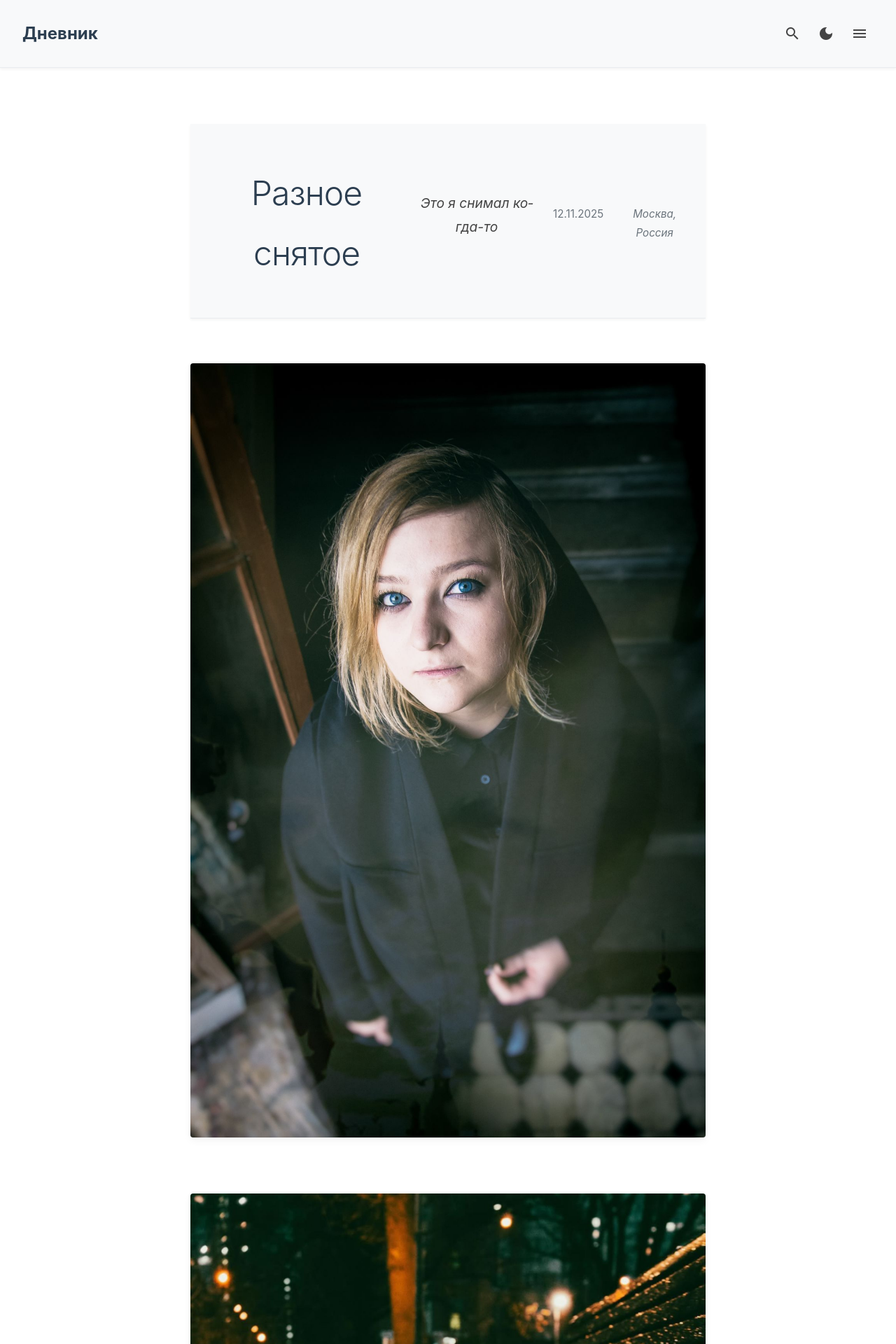
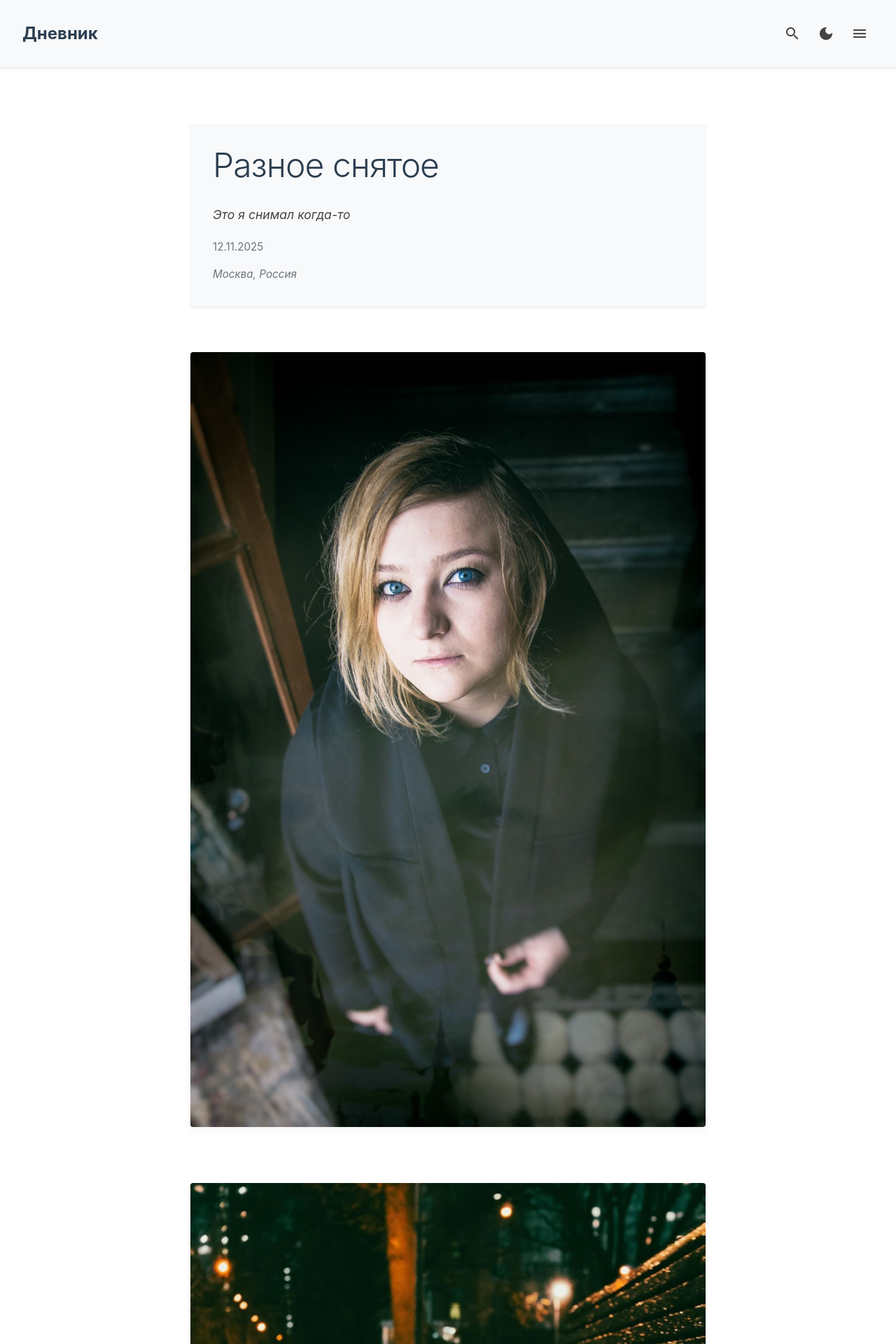
Before and after one commit to Xtoman/xtoman.github.io, a Jekyll site: the page built from _photoprojects/misc.md, in a window 1280 px wide. Shown: the top 1920 px of the page at 70% size. Built offline with Jekyll 4.4.1, drawn with Linux system fonts in a browser that asks for light colours.

Commit message:
Stack photoproject meta vertically and adjust typography

```diff
--- a/_layouts/photoproject.html
+++ b/_layouts/photoproject.html
@@ -7,14 +7,14 @@ layout: default
         {% if page.description %}
         <p class="photoproject-description">{{ page.description }}</p>
         {% endif %}
-        <div class="photoproject-meta">
+        <div class="photoproject-meta photoproject-meta--stacked">
             {% if page.date %}
-            <time datetime="{{ page.date | date_to_xmlschema }}" itemprop="datePublished" class="photoproject-date">
+            <time datetime="{{ page.date | date_to_xmlschema }}" itemprop="datePublished" class="photoproject-meta-item">
                 {{ page.date | date: "%d.%m.%Y" }}
             </time>
             {% endif %}
             {% if page.location %}
-            <span class="photoproject-location">{{ page.location }}</span>
+            <span class="photoproject-meta-item photoproject-location">{{ page.location }}</span>
             {% endif %}
         </div>
     </header>
--- a/assets/css/style.css
+++ b/assets/css/style.css
@@ -912,8 +912,8 @@ body.menu-open::after {
     margin: 0.75rem auto 0;
     line-height: 1.6;
     padding: 0 1rem;
-    word-break: break-word;
-    hyphens: auto;
+    word-break: normal;
+    hyphens: manual;
     white-space: normal;
 }
 
@@ -1018,44 +1018,62 @@ body.menu-open::after {
 }
 
 .photoproject-header {
-    text-align: center;
-    margin-bottom: 4rem;
+    display: flex;
+    flex-direction: column;
+    align-items: flex-start;
+    text-align: left;
+    margin-bottom: 3rem;
     padding-bottom: 2rem;
     border-bottom: 1px solid var(--border-color);
+    gap: 0.75rem;
 }
 
 .photoproject-header h1 {
-    font-size: clamp(1.8rem, 5vw, 3rem);
+    font-size: clamp(2rem, 6vw, 3rem);
     color: var(--heading-color);
-    margin-bottom: 1rem;
+    margin: 0;
     font-weight: 300;
     letter-spacing: -0.02em;
-    word-break: keep-all;
+    width: 100%;
+    word-break: normal;
     white-space: normal;
-    word-wrap: break-word;
 }
 
 .photoproject-description {
-    font-size: 1.2rem;
+    font-size: 1.1rem;
     color: var(--text-color);
     line-height: 1.8;
-    max-width: 800px;
-    margin: 1.5rem auto;
+    max-width: 100%;
+    margin: 0;
     font-style: italic;
-    padding: 0 1.25rem;
-    word-break: break-word;
-    hyphens: auto;
+    padding: 0;
+    text-align: left;
+    word-break: normal;
+    hyphens: manual;
 }
 
 .photoproject-header .photoproject-meta {
+    width: 100%;
+}
+.photoproject-meta--stacked {
     display: flex;
-    justify-content: center;
-    gap: 2rem;
+    flex-direction: column;
+    align-items: flex-start;
+    gap: 0.5rem;
     color: var(--meta-color);
     font-size: 0.95rem;
-    margin-top: 1.5rem;
+    margin-top: 0.25rem;
+    padding-top: 0;
     border-top: none;
-    padding-top: 0;
+}
+
+.photoproject-meta--stacked .photoproject-meta-item {
+    display: block;
+    width: 100%;
+}
+
+.photoproject-meta--stacked .photoproject-meta-item + .photoproject-meta-item {
+    margin-top: 0.25rem;
 }
 
 .photoproject-content {
```
